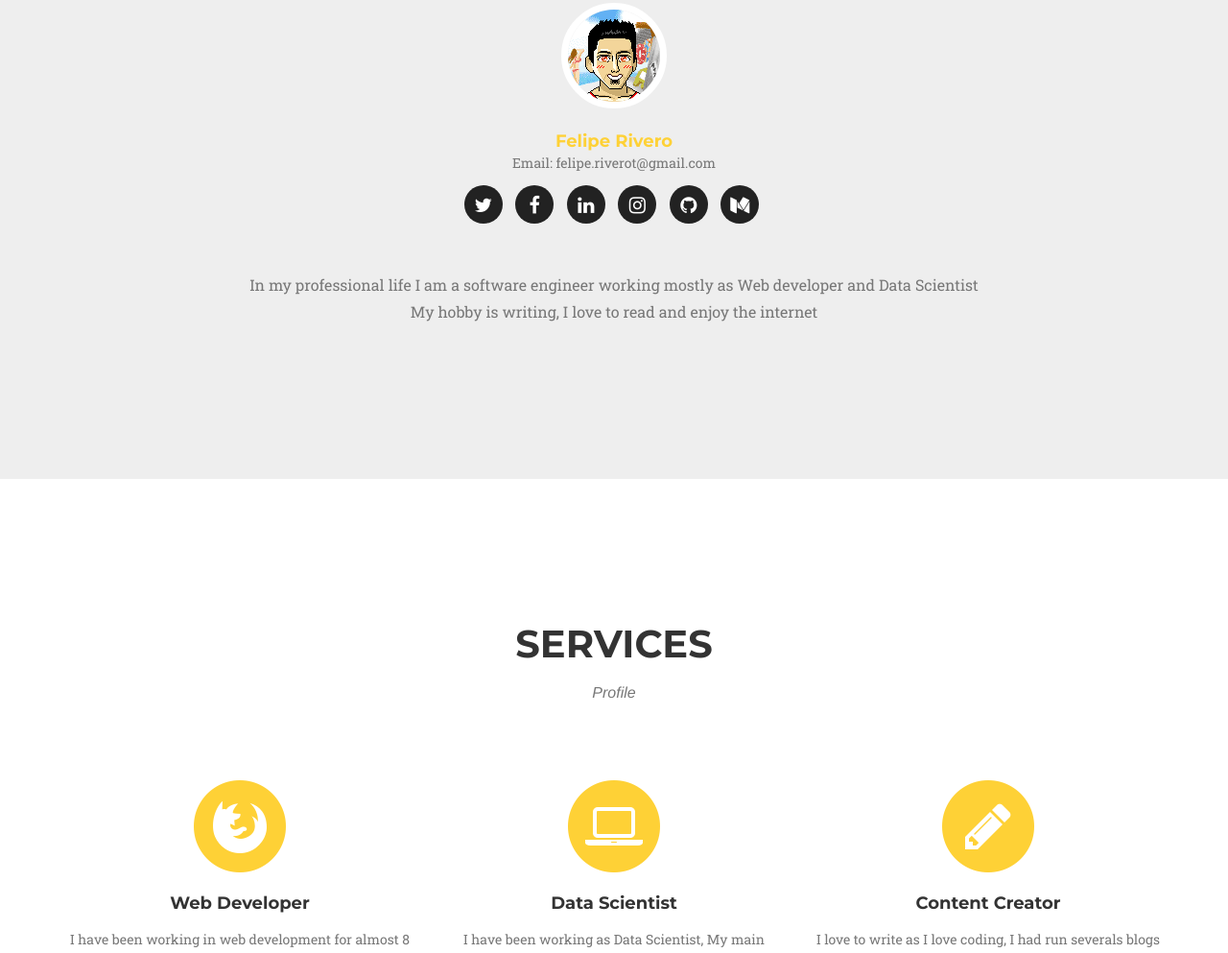
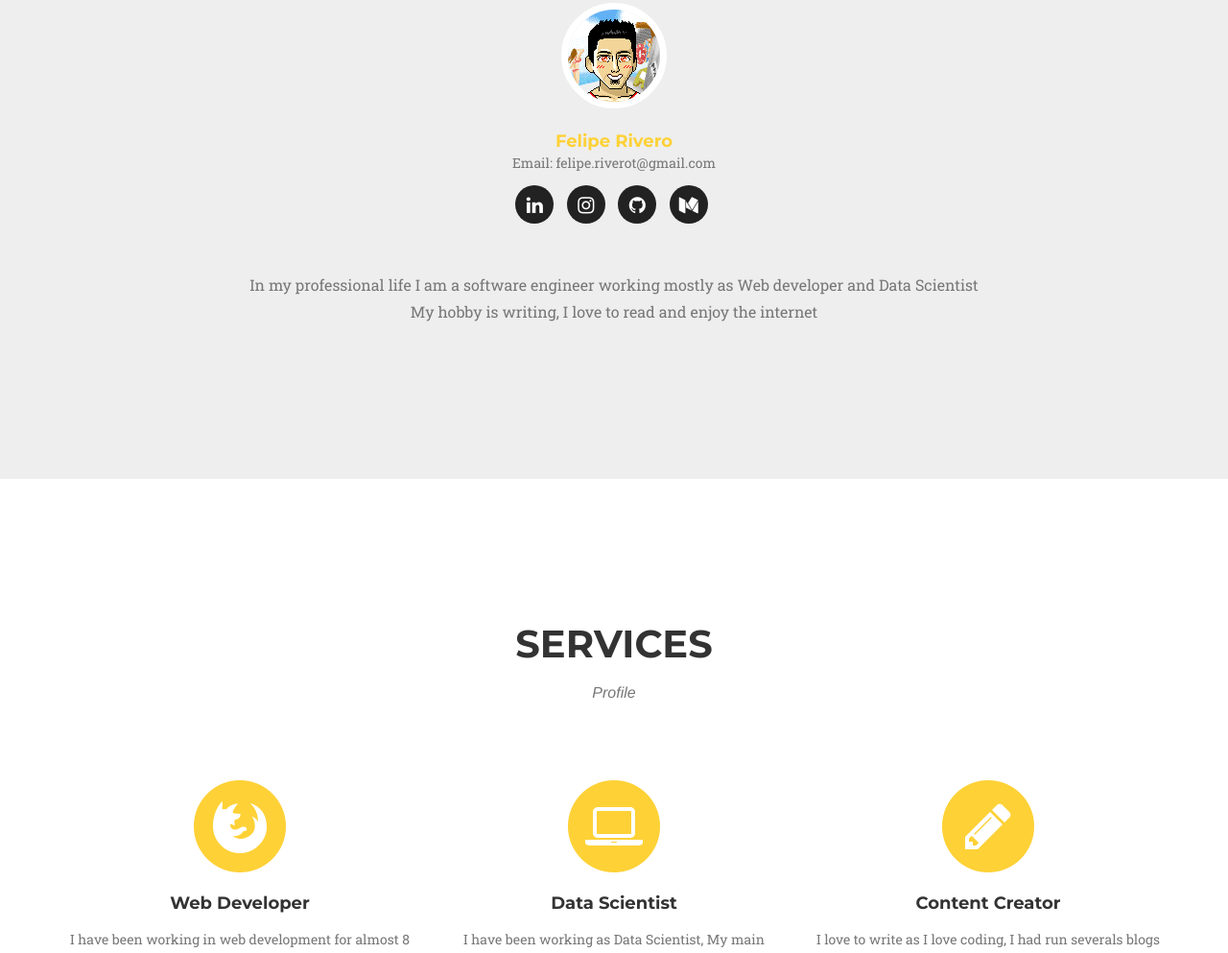
Before and after one commit to feliperivero99/feliperivero99.github.io, a website: page indexEN.html in a window 1280 px wide. Shown: the part 1061-2054 px from the top of the page at 96% size. Drawn offline with nearby package versions, Linux system fonts and the light colour scheme; a web font is replaced by a local one.

Commit message:
Update indexEN.html
Deleting items

```diff
--- a/indexEN.html
+++ b/indexEN.html
@@ -102,10 +102,7 @@
                         <h4><a href="feliperivero99.github.io/CurriculumEn.pdf" target="_blank">Felipe  Rivero</a></h4>
                         <p class="text-muted">Email: felipe.riverot@gmail.com</p>
                         <ul class="list-inline social-buttons">
-                            <li><a href="https://twitter.com/laudaz20"><i class="fa fa-twitter"></i></a>
-                            </li>
-                            <li><a href="https://www.facebook.com/Laudaz20/"><i class="fa fa-facebook"></i></a>
-                            </li>
+
                             <li><a href="https://www.linkedin.com/in/feliperivero99/"><i class="fa fa-linkedin"></i></a>
                             </li>
 							 <li><a href="https://www.instagram.com/laudaz20/"><i class="fa fa-instagram"></i></a>
```
